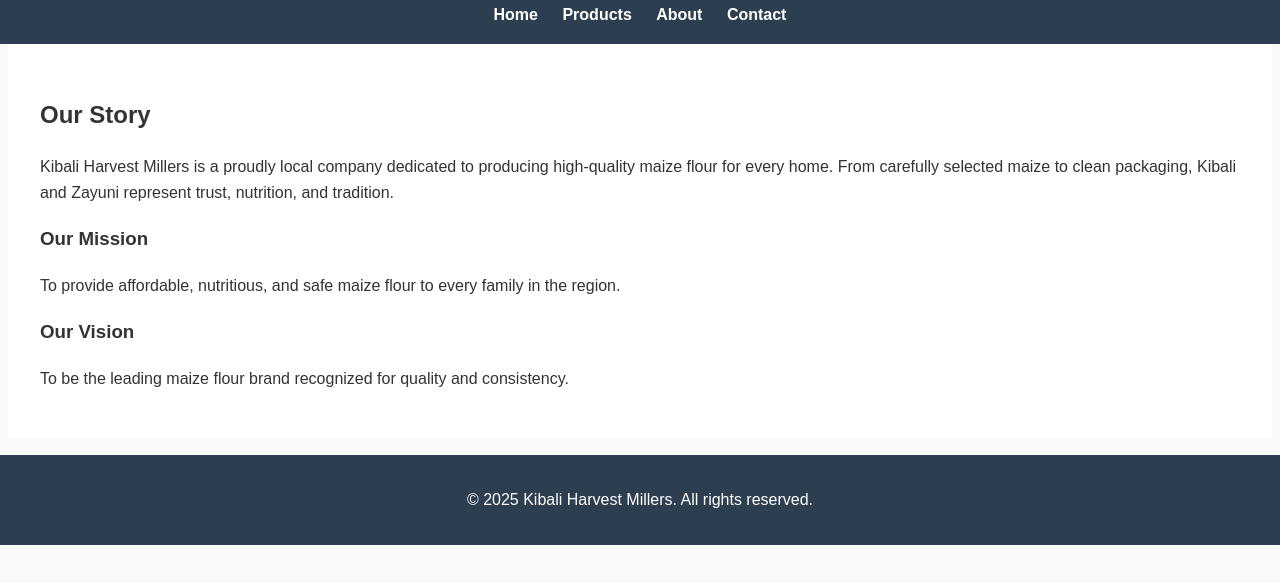
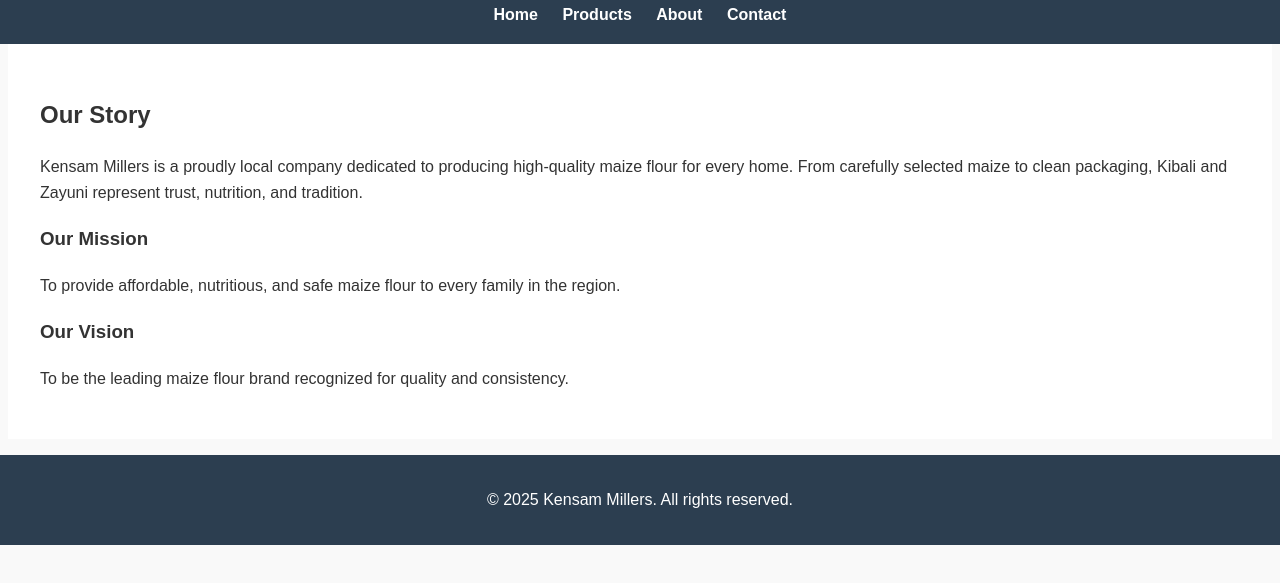
Before and after one commit to Gaicug/Maizeflour-website, a plain HTML site: page about.html in a window 1280 px wide. Shown: the part 81-664 px from the top of the page. Drawn offline with Linux system fonts and the light colour scheme.

Commit message:
Update about.html

```diff
--- a/about.html
+++ b/about.html
@@ -4,7 +4,7 @@
 <head>
   <meta charset="UTF-8" />
   <meta name="viewport" content="width=device-width, initial-scale=1.0"/>
-  <title>About Us - Kibali Harvest Millers</title>
+  <title>About Us - Kensam  Millers</title>
   <link rel="stylesheet" href="css/style.css" />
 </head>
 <body>
@@ -20,7 +20,7 @@
 
   <section>
     <h2>Our Story</h2>
-    <p>Kibali Harvest Millers is a proudly local company dedicated to producing high-quality maize flour for every home. From carefully selected maize to clean packaging, Kibali and Zayuni represent trust, nutrition, and tradition.</p>
+    <p>Kensam  Millers is a proudly local company dedicated to producing high-quality maize flour for every home. From carefully selected maize to clean packaging, Kibali and Zayuni represent trust, nutrition, and tradition.</p>
 
     <h3>Our Mission</h3>
     <p>To provide affordable, nutritious, and safe maize flour to every family in the region.</p>
@@ -30,7 +30,7 @@
   </section>
 
   <footer>
-    <p>&copy; 2025 Kibali Harvest Millers. All rights reserved.</p>
+    <p>&copy; 2025 Kensam Millers. All rights reserved.</p>
   </footer>
 </body>
 </html>
```
